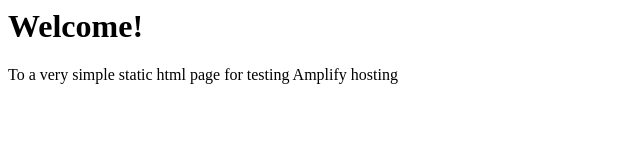
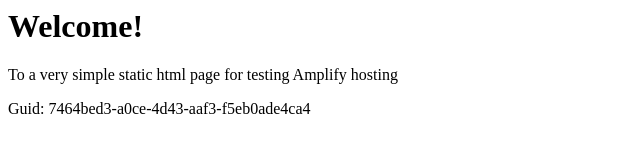
Before and after one commit to aws-aemilia-cmh/Github-PR-Commit-Integration-Test-DoNotTouch-Gith-OKSLNVO2-v1-prod-us-east-2, a website: page src/index.html in a window 1280 px wide. Shown: the whole page, without its empty margins (0-640 px from the left). Drawn offline with Linux system fonts and the light colour scheme.

Commit message:
commit from integ tests

```diff
--- a/src/index.html
+++ b/src/index.html
@@ -1,3 +1,5 @@
+
+
 <html lang="en">
 
 <head>
@@ -10,6 +12,6 @@
 <body>
     <h1>Welcome!</h1>
     <p>To a very simple static html page for testing Amplify hosting</p>
-</body>
+    <p>Guid: 7464bed3-a0ce-4d43-aaf3-f5eb0ade4ca4</p></body>
 
 </html>
```
